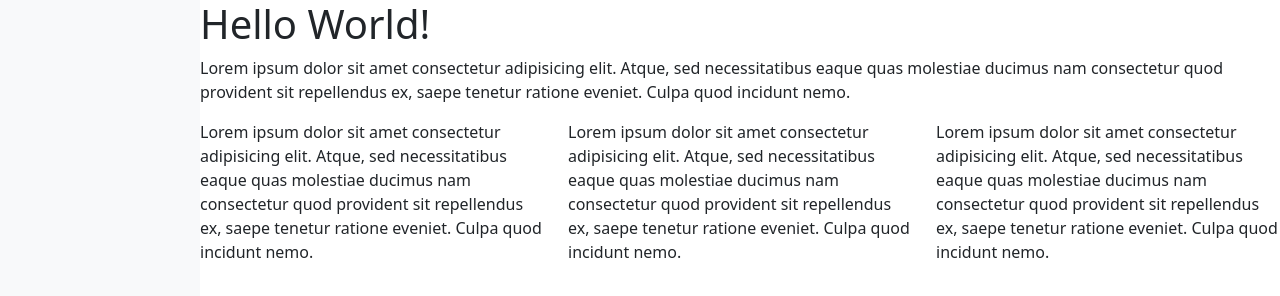
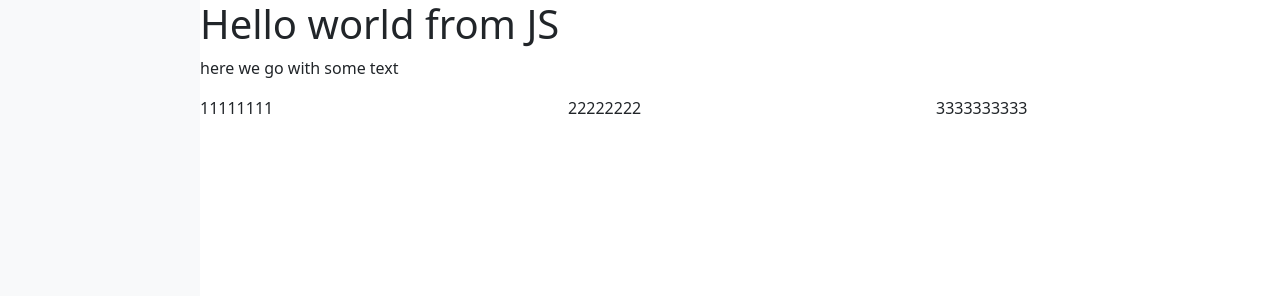
Before and after one commit to Raznaz/Constructor, a plain HTML site: page source/index.html in a window 1280 px wide. Drawn offline with nearby package versions, Linux system fonts and the light colour scheme.

```diff
--- a/source/index.html
+++ b/source/index.html
@@ -16,35 +16,9 @@
   <div id="app" class="container-fluid">
     <div id="panel" class="bg-light sidebar"></div>
     <div id="site" class="content">
-      <div class="row">
-        <div class="col-sm">
-          <h1>Hello World!</h1>
-        </div>
-      </div>
-      <div class="row">
-        <div class="col-sm">
-          <p>Lorem ipsum dolor sit amet consectetur adipisicing elit. Atque, sed necessitatibus eaque quas molestiae
-            ducimus nam consectetur quod provident sit repellendus ex, saepe tenetur ratione eveniet. Culpa quod
-            incidunt nemo.</p>
-        </div>
-      </div>
-      <div class="row">
-        <div class="col-sm">
-          <p>Lorem ipsum dolor sit amet consectetur adipisicing elit. Atque, sed necessitatibus eaque quas molestiae
-            ducimus nam consectetur quod provident sit repellendus ex, saepe tenetur ratione eveniet. Culpa quod
-            incidunt nemo.</p>
-        </div>
-        <div class="col-sm">
-          <p>Lorem ipsum dolor sit amet consectetur adipisicing elit. Atque, sed necessitatibus eaque quas molestiae
-            ducimus nam consectetur quod provident sit repellendus ex, saepe tenetur ratione eveniet. Culpa quod
-            incidunt nemo.</p>
-        </div>
-        <div class="col-sm">
-          <p>Lorem ipsum dolor sit amet consectetur adipisicing elit. Atque, sed necessitatibus eaque quas molestiae
-            ducimus nam consectetur quod provident sit repellendus ex, saepe tenetur ratione eveniet. Culpa quod
-            incidunt nemo.</p>
-        </div>
-      </div>
+
+
+
     </div>
   </div>
   <script src="/source/js/script.js"></script>
--- a/source/js/script.js
+++ b/source/js/script.js
@@ -0,0 +1,51 @@
+const model = [
+  { type: "title", value: "Hello world from JS" },
+  { type: "text", value: "here we go with some text" },
+  {
+    type: "columns",
+    value: ["11111111", "22222222", "3333333333"],
+  },
+];
+
+const $site = document.querySelector("#site");
+
+model.forEach((block) => {
+  let html = "";
+  if (block.type === "title") {
+    html = title(block);
+  } else if (block.type === "text") {
+    html = text(block);
+  } else if (block.type === "columns") {
+    html = columns(block);
+  }
+
+  $site.insertAdjacentHTML("beforeend", html);
+});
+
+function title(block) {
+  return `
+  <div class="row">
+  <div class="col-sm">
+   <h1>${block.value}</h1>
+ </div>
+</div>
+  `;
+}
+
+function text(block) {
+  return `
+  <div class="row">
+        <div class="col-sm">
+          <p>${block.value}</p>
+        </div>
+      </div>`;
+}
+
+function columns(block) {
+  const html = block.value.map((item) => `<div class="col-sm">${item}</div>`);
+  return `
+      <div class="row">
+       ${html.join("")}
+      </div>
+  `;
+}
```
Also changed, not shown: source/assets/kaan-show-pattaya-1.jpg (added).
